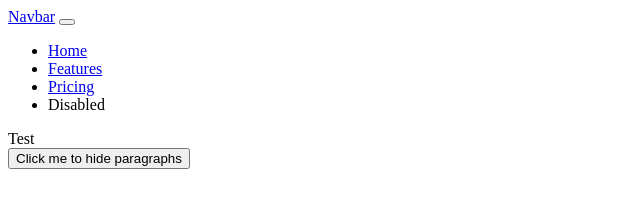
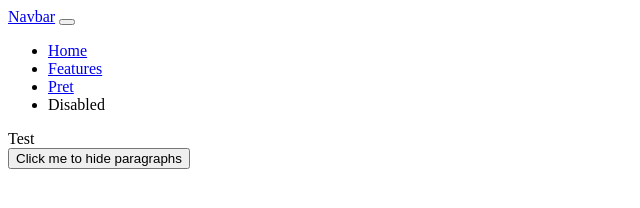
Before and after one commit to hirjoabaioan/fiziosearch.github.io, a plain HTML site: page templates/home.html in a window 1280 px wide. Shown: the full height of the page, 0-640 px from the left. Drawn offline with nearby package versions, Linux system fonts and the light colour scheme.

Commit message:
Update nav.html

```diff
--- a/templates/nav.html
+++ b/templates/nav.html
@@ -13,7 +13,7 @@
             <a class="nav-link" href="#">Features</a>
           </li>
           <li class="nav-item">
-            <a class="nav-link" href="#">Pricing</a>
+            <a class="nav-link" href="#">Pret</a>
           </li>
           <li class="nav-item">
             <a class="nav-link disabled">Disabled</a>
```
